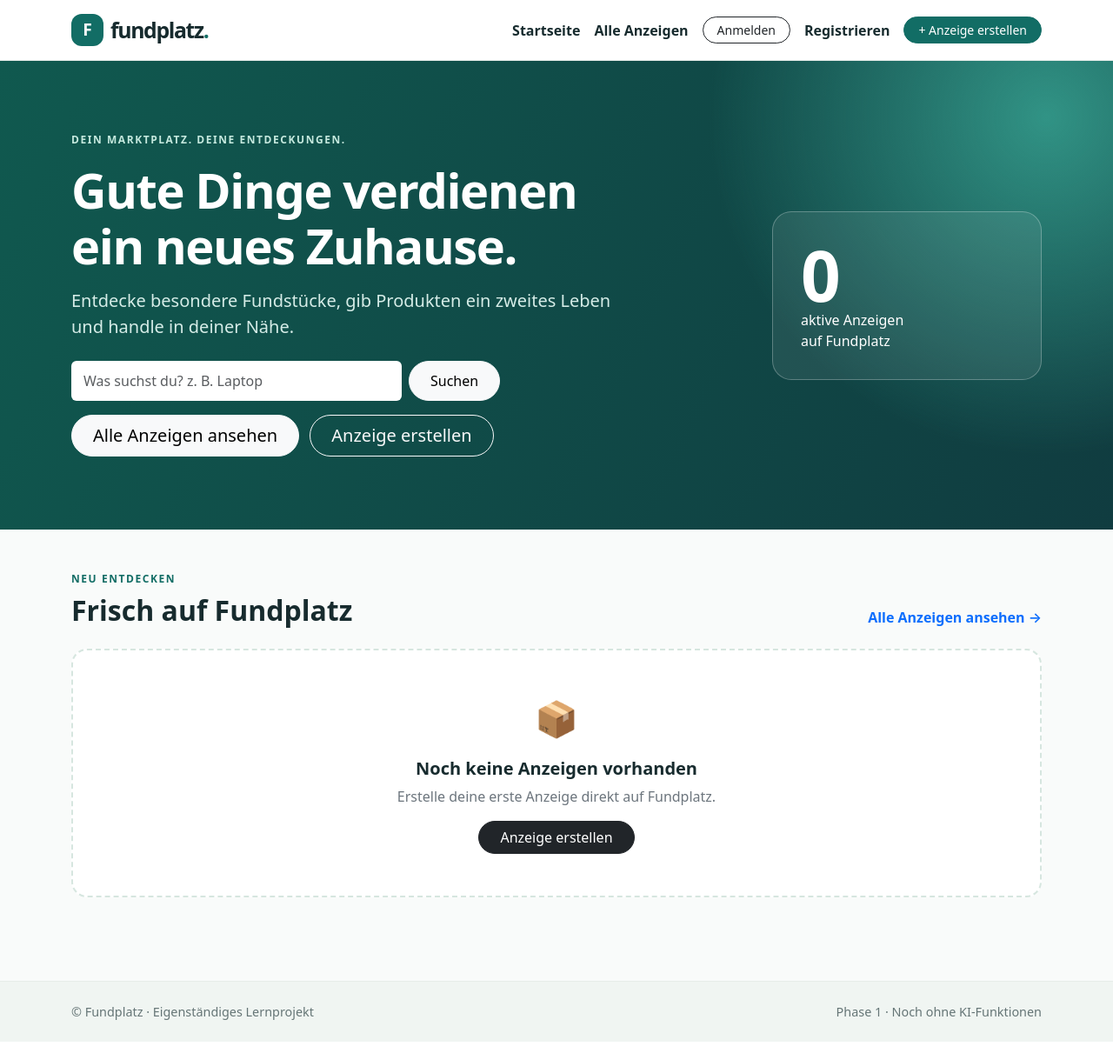
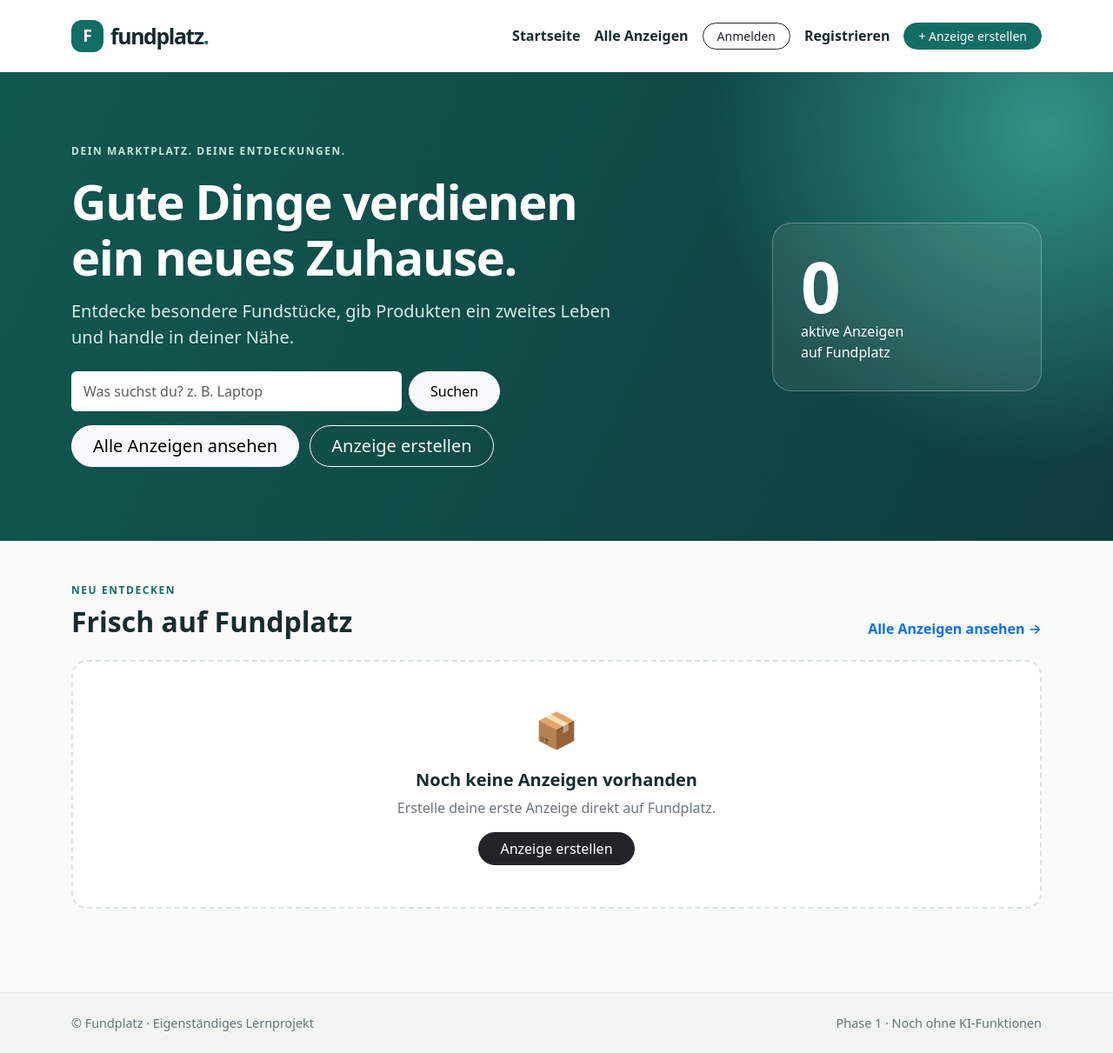
Before and after one commit to NabinAd/Fundplatz, a Django app: page / in a window 1280 px wide. Shown: the whole page at 87% size. Run offline with Django 5.2, Linux system fonts and the light colour scheme; data that the repository does not hold is empty; some libraries are stand-ins or nearby versions.

Commit message:
Improve responsive design and README

```diff
--- a/static/css/site.css
+++ b/static/css/site.css
@@ -99,12 +99,22 @@ body {
 .hero-search { max-width: 380px; min-width: min(100%, 200px); flex: 1 1 220px; }
 
 /* Tag 5: Tastaturbedienung und lesbare Darstellung auf kleinen Displays */
+/* Tastatur-Sprunglink: im Normalzustand komplett visuell verborgen. */
 .skip-link {
-    position: absolute; top: -100px; left: 1rem; z-index: 1050;
-    background: white; color: var(--ink); border: 2px solid var(--primary);
-    padding: .6rem 1rem; border-radius: .65rem; font-weight: 700;
+    position: fixed; z-index: 1100;
+    width: 1px; height: 1px; padding: 0; margin: -1px;
+    overflow: hidden; clip: rect(0, 0, 0, 0); clip-path: inset(50%);
+    white-space: nowrap; border: 0;
 }
-.skip-link:focus { top: .75rem; }
+.skip-link:focus,
+.skip-link:focus-visible {
+    top: .75rem; left: .75rem;
+    width: auto; height: auto; margin: 0; padding: .65rem 1rem;
+    clip: auto; clip-path: none; overflow: visible;
+    background: #fff; color: var(--ink);
+    border: 2px solid var(--primary); border-radius: .65rem;
+    font-weight: 700; box-shadow: 0 4px 20px #0002;
+}
 a:focus-visible, button:focus-visible, input:focus-visible, select:focus-visible {
     outline: 3px solid #0a756e; outline-offset: 3px;
 }
@@ -199,3 +209,35 @@ a:focus-visible, button:focus-visible, input:focus-visible, select:focus-visible
     .listing-card .listing-image { height: 215px; }
     .site-footer .container { flex-direction: column; }
 }
+
+/* Nachbesserung Phase 1 / Header: echte Trennung von Navigation und Hero. */
+html { scroll-behavior: auto; }
+body { margin: 0; }
+.site-header {
+    position: relative;
+    z-index: 50;
+    flex-shrink: 0;
+    background-color: #fff;
+    border-bottom: 1px solid var(--border);
+    isolation: isolate;
+}
+.site-header .header-inner {
+    min-height: 82px;
+    width: 100%;
+    flex-wrap: nowrap;
+}
+.site-header .brand { flex-shrink: 0; line-height: 1.15; }
+#hauptinhalt { position: relative; z-index: 0; min-width: 0; }
+.hero-wrap {
+    position: relative;
+    display: flow-root;
+    margin: 0;
+    border: 0;
+}
+.hero-container { position: relative; }
+@media (max-width: 991.98px) {
+    .site-header .header-inner { min-height: 74px; }
+}
+@media (max-width: 575.98px) {
+    .site-header .header-inner { min-height: 72px; }
+}
--- a/templates/base.html
+++ b/templates/base.html
@@ -7,7 +7,7 @@
     <meta name="description" content="Fundplatz – der lokale Marketplace für gebrauchte Schätze.">
     <title>{% block title %}Fundplatz – Dinge finden statt wegwerfen{% endblock %}</title>
     <link href="{% static 'vendor/bootstrap.min.css' %}" rel="stylesheet">
-    <link href="{% static 'css/site.css' %}" rel="stylesheet">
+    <link href="{% static 'css/site.css' %}?v=header-fix-1" rel="stylesheet">
 </head>
 <body class="d-flex flex-column min-vh-100">
 <a class="skip-link" href="#hauptinhalt">Zum Inhalt springen</a>
```
Also changed, not shown: ANLEITUNG_HEADER_FIX.md (added, +40 -0 lines).
